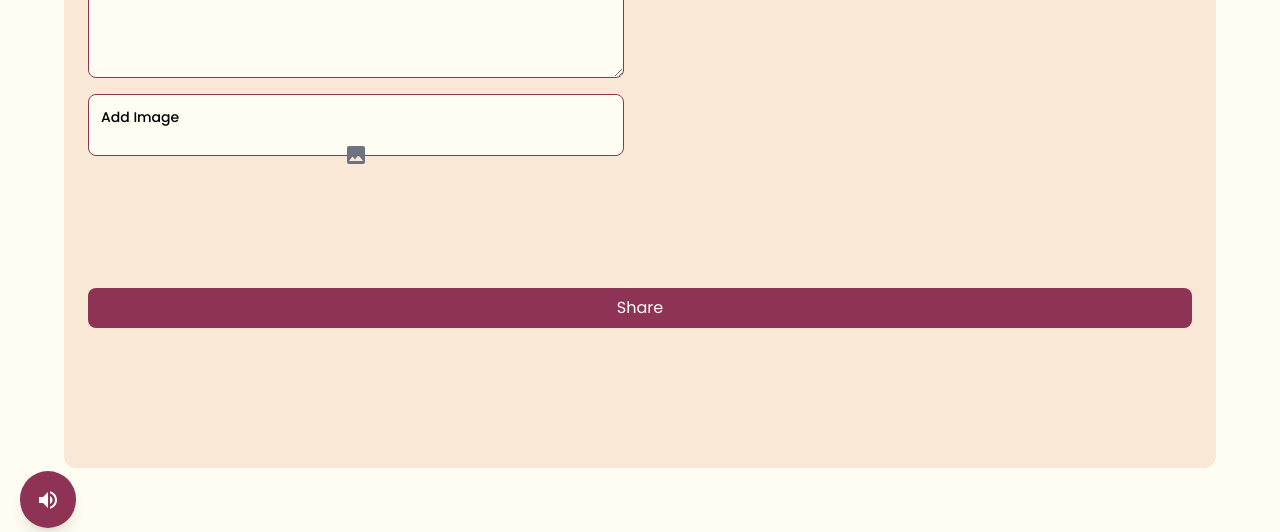
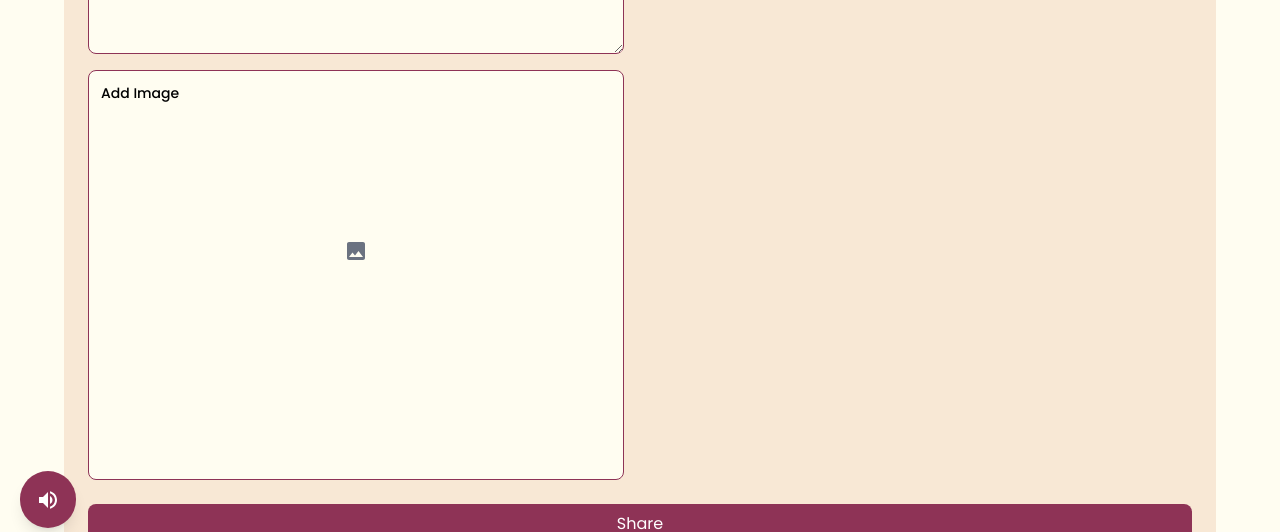
Before and after one commit to CS2031-DBP/proyecto-web-mure, a React (Vite) app: page /post/create in a window 1280 px wide. Shown: the part 252-784 px from the top of the page. Built offline with nearby package versions, Linux system fonts and the light colour scheme; no server answers; sample sign-in values are in the browser's storage; a web font is replaced by a local one.

Commit message:
Cabio estructura de post fija

```diff
--- a/src/components/search/SearchResults.jsx
+++ b/src/components/search/SearchResults.jsx
@@ -1,7 +1,7 @@
 import React from "react";
 import { motion } from "framer-motion";
 
-const SearchResults = ({ results = [], handleAdd, handleRemove, page, setPage, totalPages }) => {
+const SearchResults = ({ results = [], handleAdd, page, setPage, totalPages }) => {
   const renderResults = () => {
     return results.map((result, index) => (
       <motion.div
@@ -29,14 +29,7 @@ const SearchResults = ({ results = [], handleAdd, handleRemove, page, setPage, t
             onClick={() => handleAdd(result.id, result)}
             className="mt-2 px-4 py-2 bg-green-600 text-white rounded-lg"
           >
-            Add +
-          </button>
-          <button
-            type="button"
-            onClick={() => handleRemove(result.id)}
-            className="mt-2 px-4 py-2 bg-red-600 text-white rounded-lg"
-          >
-            Remove -
+            +
           </button>
         </div>
       </motion.div>
--- a/src/pages/CreatePost.jsx
+++ b/src/pages/CreatePost.jsx
@@ -141,12 +141,12 @@ const CreatePost = () => {
 
   return (
     <motion.div
-      className="flex items-center justify-center px-6 pt-8"
+      className="flex items-center justify-center px-6 pt-2"
       initial={{ opacity: 0, y: 50 }}
       animate={{ opacity: 1, y: 0 }}
       transition={{ duration: 0.5 }}
     >
-      <div className="bg-bgColor p-6 rounded-xl w-full max-w-6xl grid grid-cols-1 md:grid-cols-2 gap-x-8  mt-6" style={{ height: '600px' }}>
+      <div className="bg-bgColor p-6 rounded-xl w-full max-w-6xl grid grid-cols-1 md:grid-cols-2 gap-x-8 mt-6" style={{ minHeight: '600px' }}>
         <div className="col-span-1 flex flex-col">
           <SearchInput
             searchTerm={searchTerm}
@@ -157,9 +157,9 @@ const CreatePost = () => {
             value={data.description}
             onChange={handleChange}
             placeholder="What are you thinking about..."
-            className="w-full h-32 p-3 border rounded-lg bg-inputBgColor  text-black border-buttonColor focus:outline-none focus:ring-1 focus:ring-buttonColor mb-4"
+            className="w-full h-32 p-3 border rounded-lg bg-inputBgColor text-black border-buttonColor focus:outline-none focus:ring-1 focus:ring-buttonColor mb-4"
           />
-          <div className="bg-inputBgColor border rounded-lg px-3 pt-3 h-full max-h-fit border-buttonColor">
+          <div className="bg-inputBgColor border rounded-lg px-3 pt-3 border-buttonColor mb-2" style={{ minHeight: '410px' }}>
             <div className="grid grid-cols-2 items-center">
               <label className="block text-sm font-medium mb-1 text-black">
                 Add Image
@@ -174,7 +174,7 @@ const CreatePost = () => {
                 </button>
               )}
             </div>
-            <div className="relative flex items-center  rounded-lg w-full h-full max-h-72 ">
+            <div className="relative flex items-center rounded-lg w-full h-full max-h-72 ">
               {imagePreviewUrl ? (
                 <img
                   src={imagePreviewUrl}
@@ -198,7 +198,7 @@ const CreatePost = () => {
         </div>
         <div className="col-span-1 flex flex-col">
           {selectedItem ? (
-            <div className="bg-white text-black p-1 rounded-lg flex flex-col justify-center items-center">
+            <div className="bg-white text-black p-1 rounded-lg flex flex-col justify-center items-center h-full">
               <p className="font-bold text-lg">{selectedItem.title}</p>
               <img
                 src={selectedItem.coverImageUrl || 'default-image-url'}
@@ -284,7 +284,6 @@ const CreatePost = () => {
           }}
           transition={{ duration: 0.3 }}
         >
-
           <input
             id="volume"
             type="range"
```
